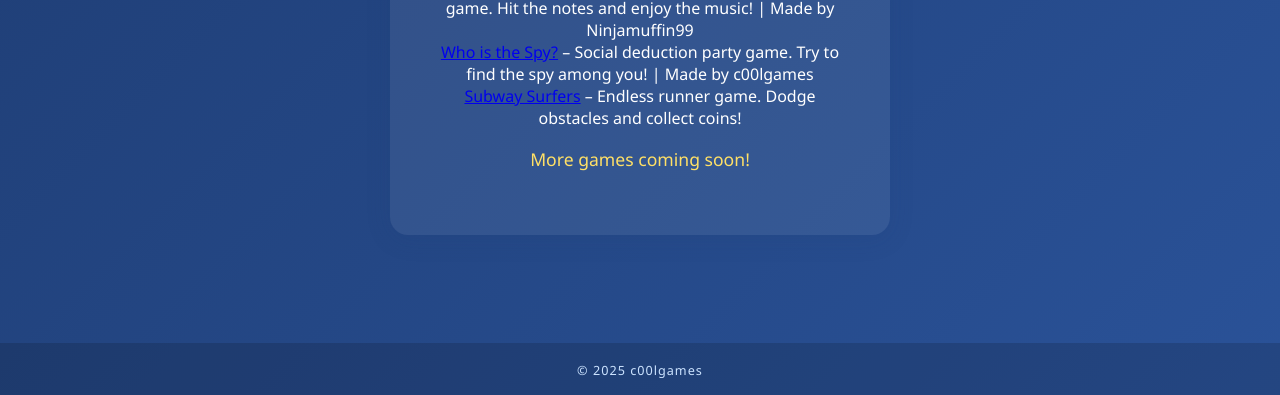
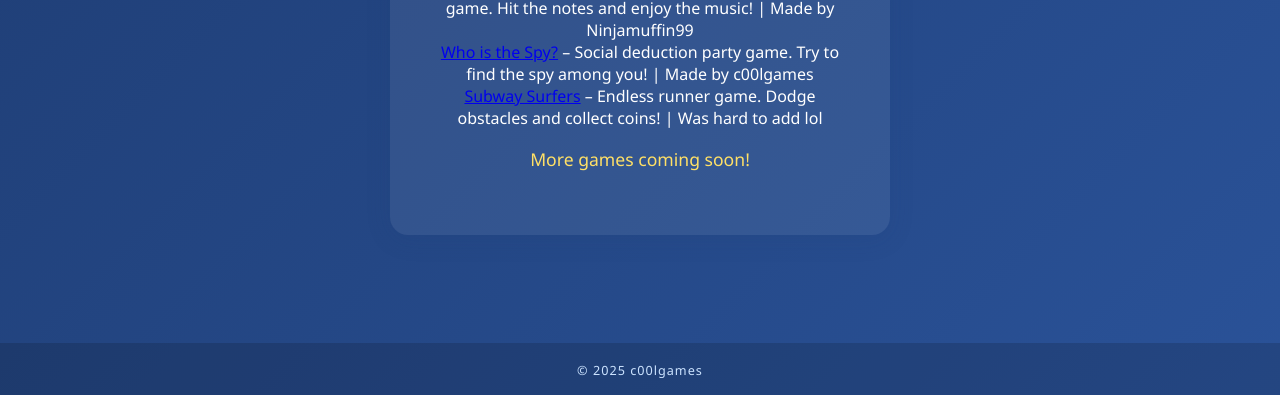
Before and after one commit to ProProgramer123/c00lgames, a website: page play.html in a window 1280 px wide. Shown: the part 405-800 px from the top of the page. Drawn offline with Linux system fonts and the light colour scheme.

Commit message:
Update game description for Subway Surfers to include development note

```diff
--- a/play.html
+++ b/play.html
@@ -29,7 +29,7 @@
         </li>
         <li>
           <a href="/Subway-Surfers/index.html" class="game-link">Subway Surfers</a>
-          <span class="game-desc"> – Endless runner game. Dodge obstacles and collect coins!</span>
+          <span class="game-desc"> – Endless runner game. Dodge obstacles and collect coins! | Was hard to add lol</span>
         </li>
       </ul>
       <p style="color:#ffe066;">More games coming soon!</p>
```
